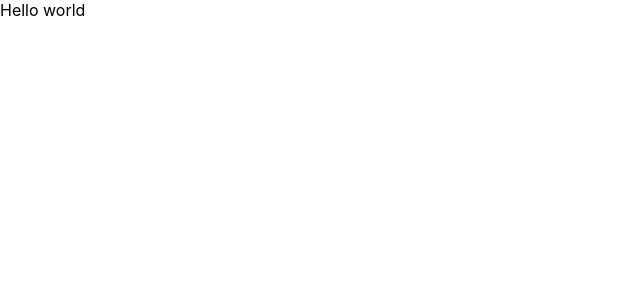
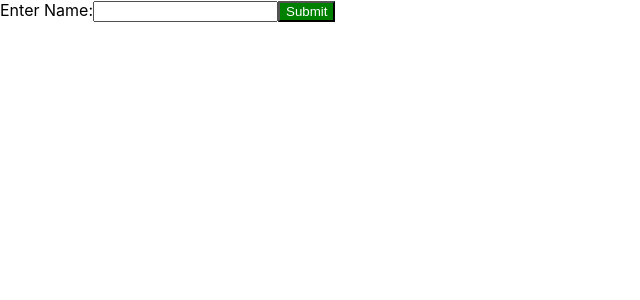
Before and after one commit to jack19990504/react-app, a React (Create React App) app: page / in a window 1280 px wide. Shown: the top 300 px of the page, without its empty margins (0-640 px from the left). Built offline with nearby package versions, Linux system fonts and the light colour scheme.

Commit message:
feat : slack notification

```diff
--- a/src/index.js
+++ b/src/index.js
@@ -4,7 +4,15 @@ import './index.css';
 import reportWebVitals from './reportWebVitals';
 
 const App2 = () =>{
-  return <div>Hello world</div>
+  return(
+    <div>
+      <label class = "lable" for = "name">
+        Enter Name:
+      </label>
+      <input id = "name" type = "text"/>
+      <button style = {{backgroundColor : 'green',color : 'white'}}>Submit</button>
+    </div>
+  );
 };
 
 ReactDOM.render(
```
Also changed, not shown: .travis.yml.
